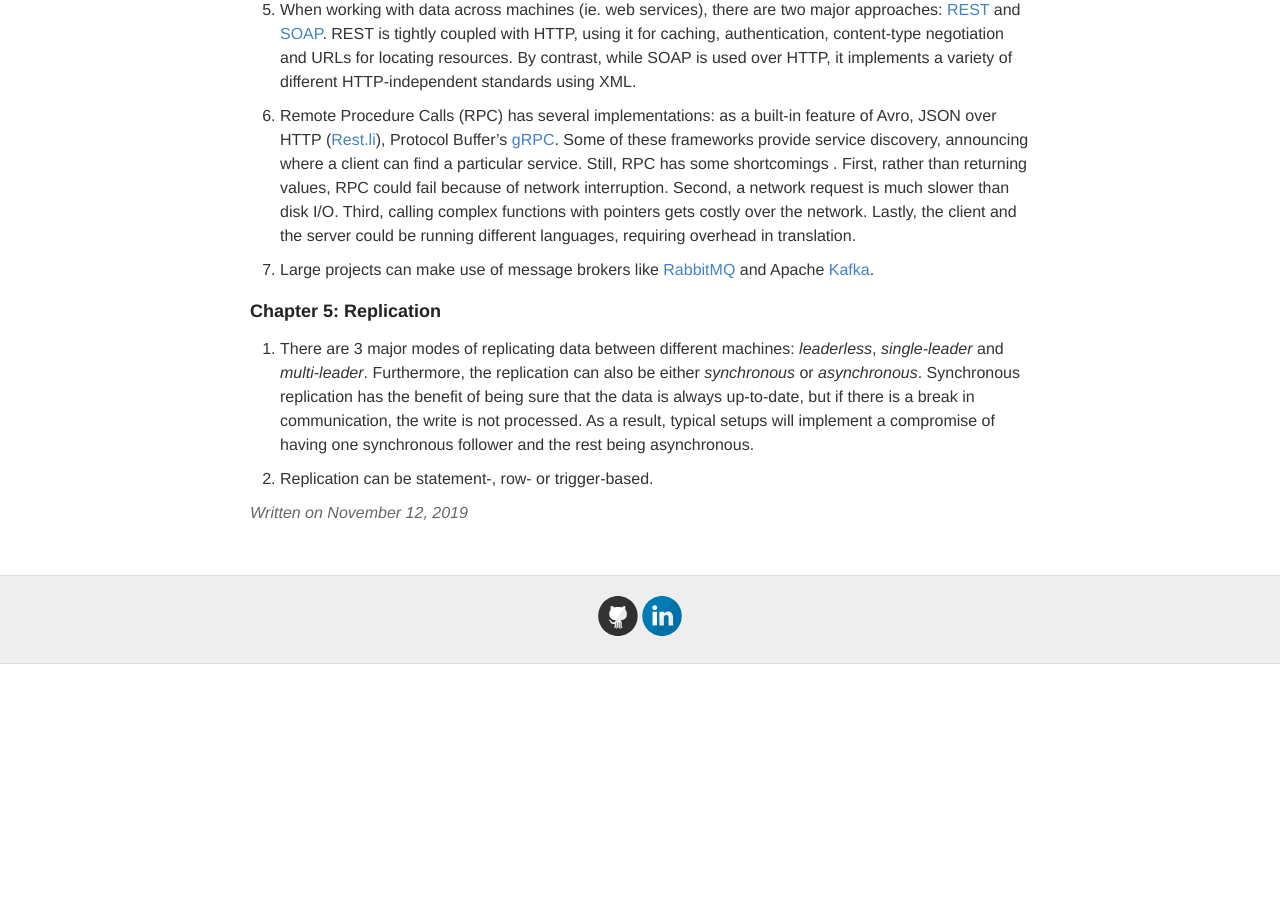
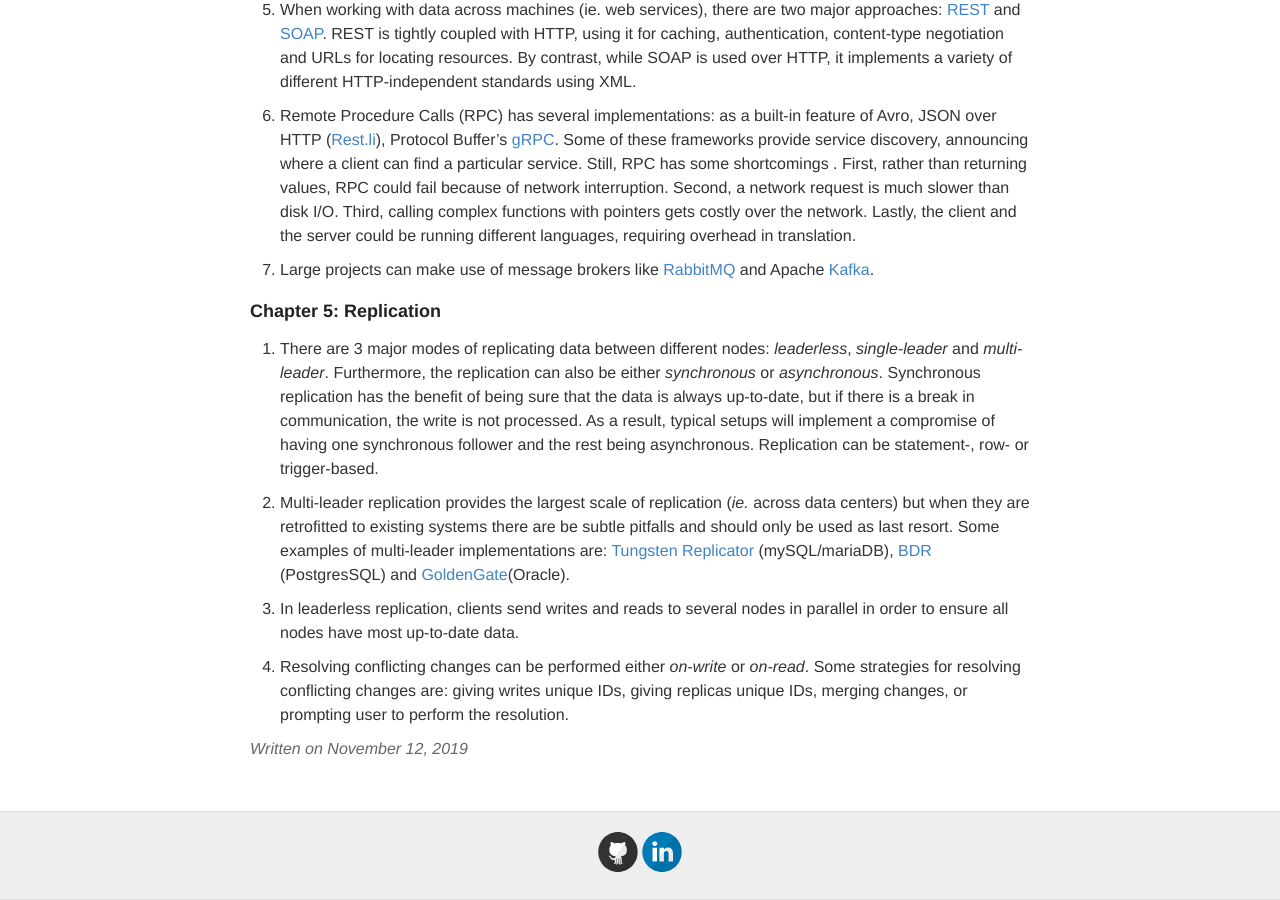
Before and after one commit to ptvan/ptvan.github.io, a Jekyll site: the page built from _posts/2019-11-12-Designing-DataIntensive-Applications.md, in a window 1280 px wide and 900 px high, scrolled down 1727 px. Built offline with Jekyll 4.4.1, drawn with Linux system fonts in a browser that asks for light colours; before the commit the page ends 2391 px from its top, so only the background shows below that; some of the changed text lies outside the part shown.

Commit message:
updated DDIA blogpost

```diff
--- a/_posts/2019-11-12-Designing-DataIntensive-Applications.md
+++ b/_posts/2019-11-12-Designing-DataIntensive-Applications.md
@@ -55,6 +55,10 @@
 
 ### Chapter 5: Replication
 
-1. There are 3 major modes of replicating data between different machines: _leaderless_, _single-leader_ and _multi-leader_. Furthermore, the replication can also be either _synchronous_ or _asynchronous_. Synchronous replication has the benefit of being sure that the data is always up-to-date, but if there is a break in communication, the write is not processed. As a result, typical setups will implement a compromise of having one synchronous follower and the rest being asynchronous.
+1. There are 3 major modes of replicating data between different nodes: _leaderless_, _single-leader_ and _multi-leader_. Furthermore, the replication can also be either _synchronous_ or _asynchronous_. Synchronous replication has the benefit of being sure that the data is always up-to-date, but if there is a break in communication, the write is not processed. As a result, typical setups will implement a compromise of having one synchronous follower and the rest being asynchronous. Replication can be statement-, row- or trigger-based.
 
-2. Replication can be statement-, row- or trigger-based.
+2. Multi-leader replication provides the largest scale of replication (_ie._ across data centers) but when they are retrofitted to existing systems there are be subtle pitfalls and should only be used as last resort. Some examples of multi-leader implementations are: [Tungsten Replicator](https://www.continuent.com/products/tungsten-replicator) (mySQL/mariaDB), [BDR](https://www.2ndquadrant.com/en/resources-old/postgres-bdr-2ndquadrant/) (PostgresSQL) and [GoldenGate](https://www.oracle.com/integration/goldengate/)(Oracle).
+
+3. In leaderless replication, clients send writes and reads to several nodes in parallel in order to ensure all nodes have most up-to-date data.
+
+4. Resolving conflicting changes can be performed either _on-write_ or _on-read_. Some strategies for resolving conflicting changes are: giving writes unique IDs, giving replicas unique IDs, merging changes, or prompting user to perform the resolution.
--- a/index.html
+++ b/index.html
@@ -10,7 +10,7 @@
 <br>- Photography, my stint as a photojournalist and self-published photo books.
 <br>- Writings, which include essays and a fictional novel I'm writing at a glacial pace.
 
-<p>Below are my blog posts in reverse chronological order, they're about projects I'm working on or topics have read about, with the occasional random pondering thrown in. As a result, they are always evolving and some may not be polished (or even complete).
+<p>Below are my blog posts in reverse chronological order, they're about projects I'm working on or topics have read about, with the occasional random pondering thrown in. As a result, these posts are always evolving and some may not be polished (or even complete).
 
 <div class="posts">
   {% for post in site.posts %}
```
Also changed, not shown: other parts of _posts/2019-11-12-Designing-DataIntensive-Applications.md (+1 -1 lines).
